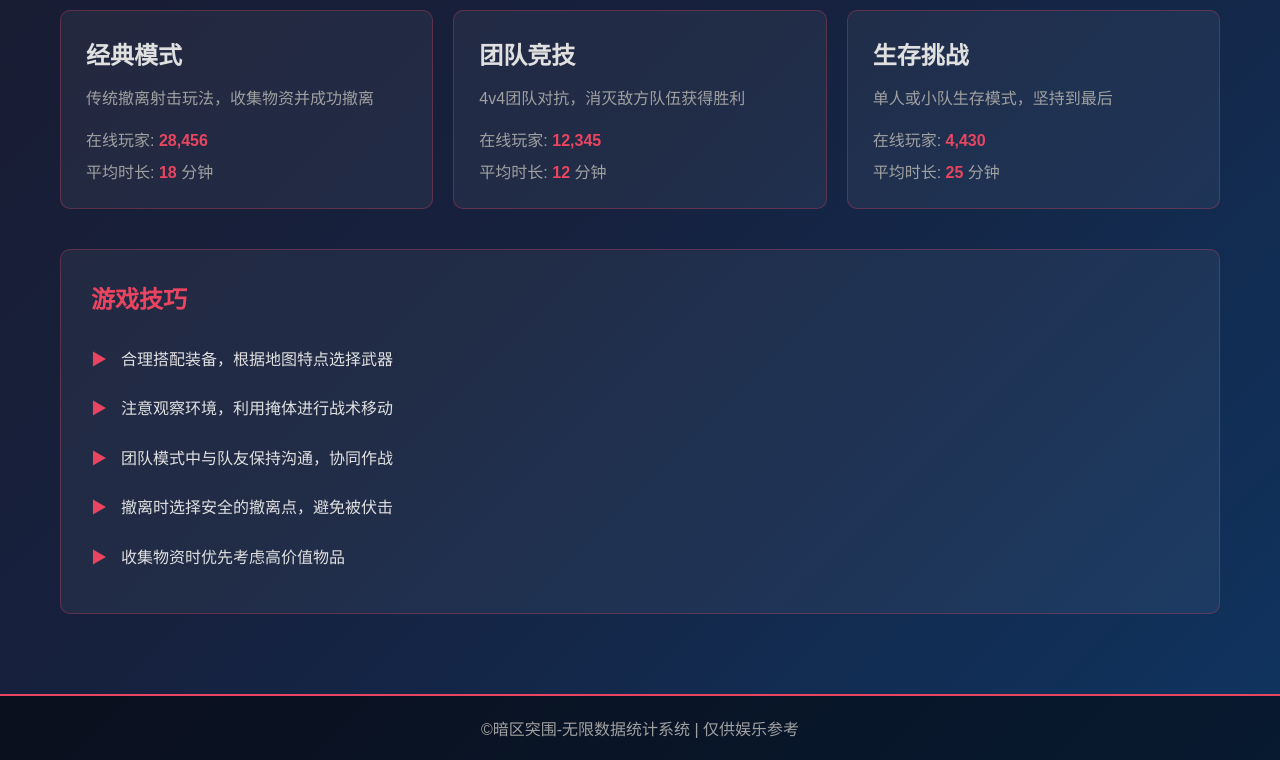
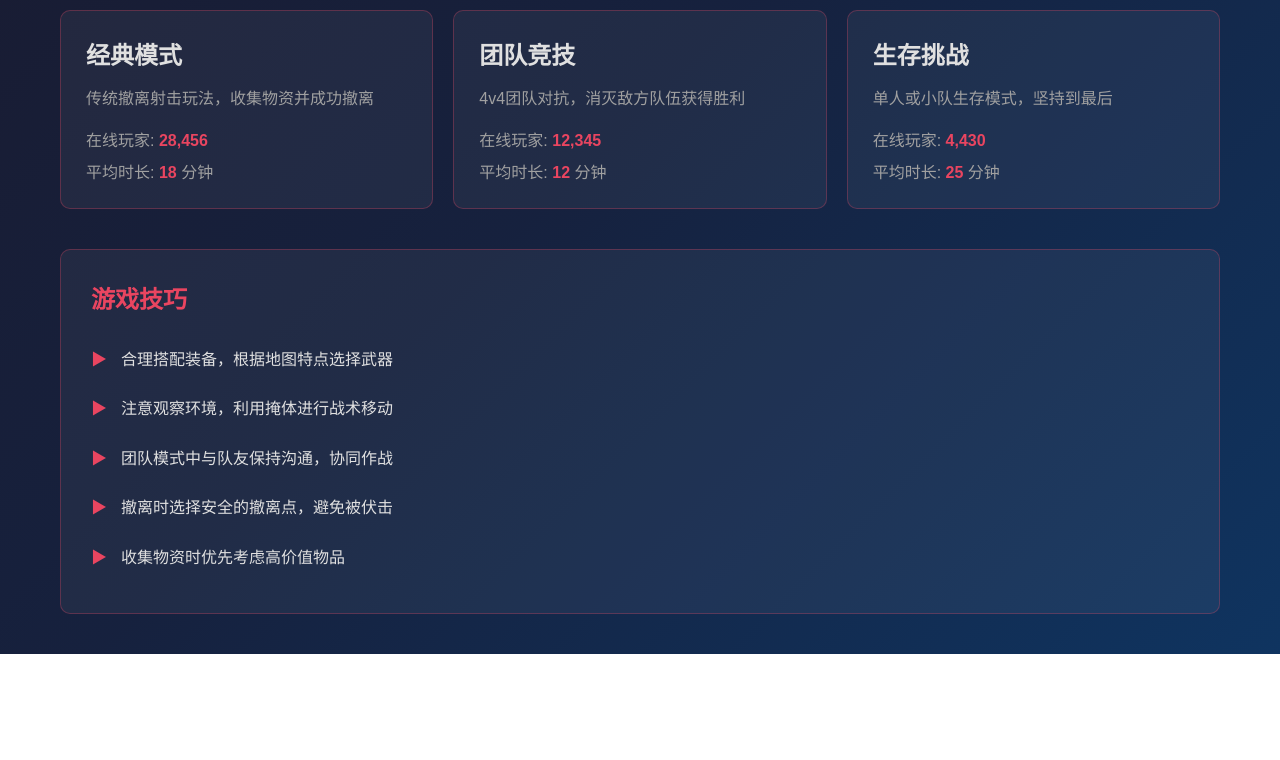
Before and after one commit to ailoviupi/darkzone-stats, a plain HTML site: page public/index.html in a window 1280 px wide. Shown: the part 439-1199 px from the top of the page. After the commit the page ends 1093 px from the top, so only its background shows below. Drawn offline with nearby package versions, Linux system fonts and the light colour scheme.

Commit message:
Remove footer copyright text

```diff
--- a/public/index.html
+++ b/public/index.html
@@ -424,12 +424,6 @@
         </section>
     </main>
 
-    <footer>
-        <div class="container">
-            <p>&copy;暗区突围-无限数据统计系统 | 仅供娱乐参考</p>
-        </div>
-    </footer>
-
     <div class="loading-overlay" id="loading-overlay">
         <div class="spinner"></div>
     </div>
```
